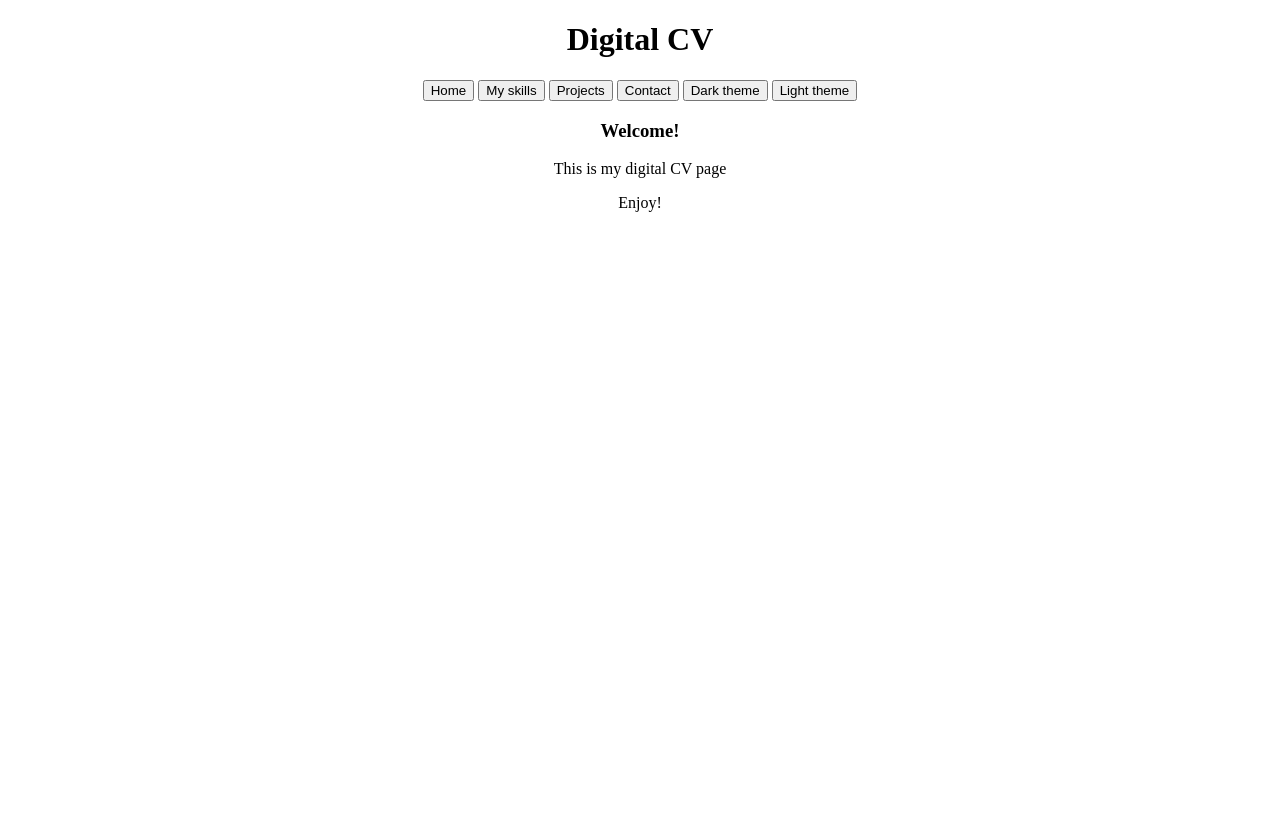
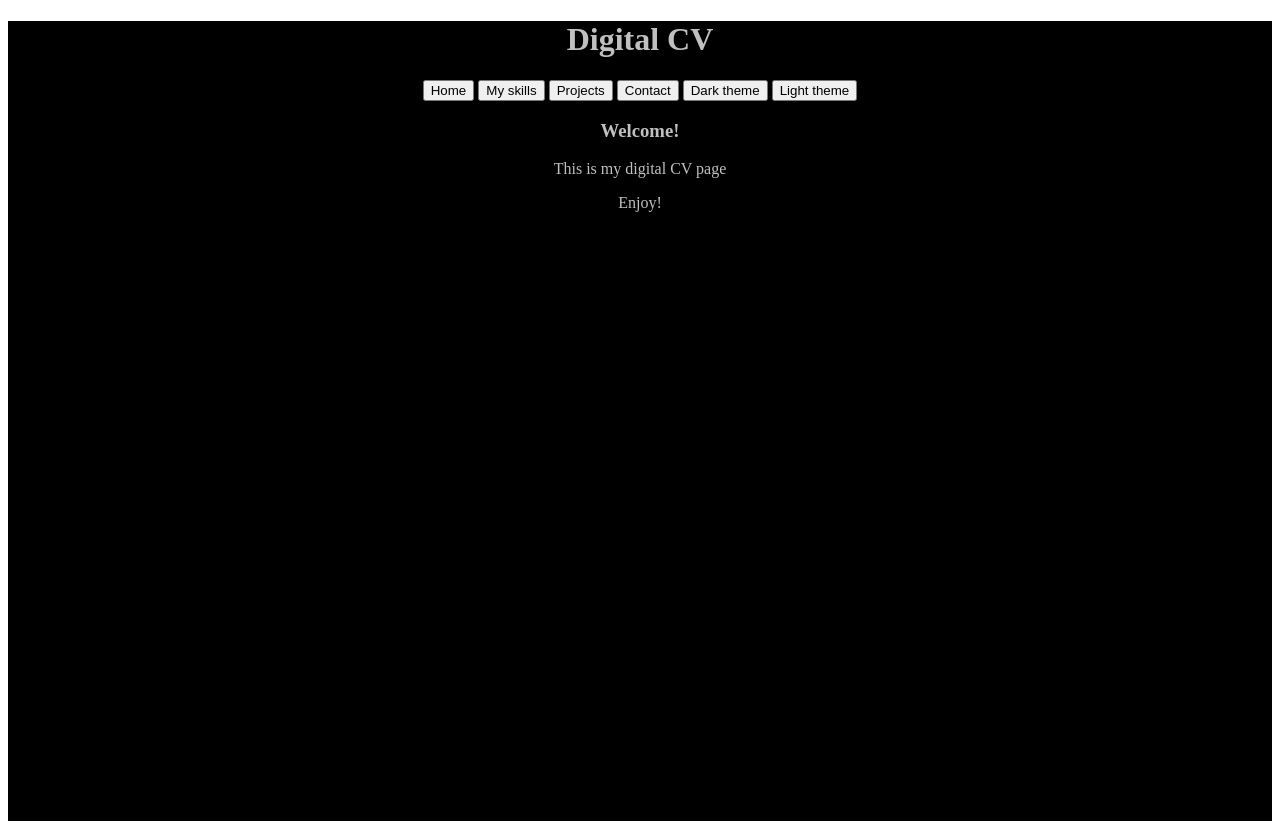
Before and after one commit to Point-SimoSiren/CV-javascript, a plain HTML site: page index.html in a window 1280 px wide. Both pictures are taken after a click on the button "Dark theme". Before the commit the page ends 800 px from the top, so only its background shows below. Drawn offline with Linux system fonts and the light colour scheme.

Commit message:
theme toimii alustavasti

```diff
--- a/index.html
+++ b/index.html
@@ -6,6 +6,7 @@
     <title>Document</title>
 </head>
 <body>
+    <div id="page" style="min-height: 800px;">
         <center>
             <h1>Digital CV</h1>
             <button onclick="home()">Home</button>
@@ -18,6 +19,7 @@
 
             <div id="root"></div>
         </center>
+    </div>
 
     <script src="page.js"></script>
     <script src="theme.js"></script>
--- a/theme.js
+++ b/theme.js
@@ -0,0 +1,16 @@
+
+function dark() {
+    let page = document.getElementById("page")
+
+    page.style.backgroundColor = "black";
+    page.style.color = "silver";
+
+}
+
+function light() {
+    let page = document.getElementById("page")
+
+    page.style.backgroundColor = "white";
+    page.style.color = "black";
+
+}
```
Lines whose indentation alone changed are shown as unchanged.
